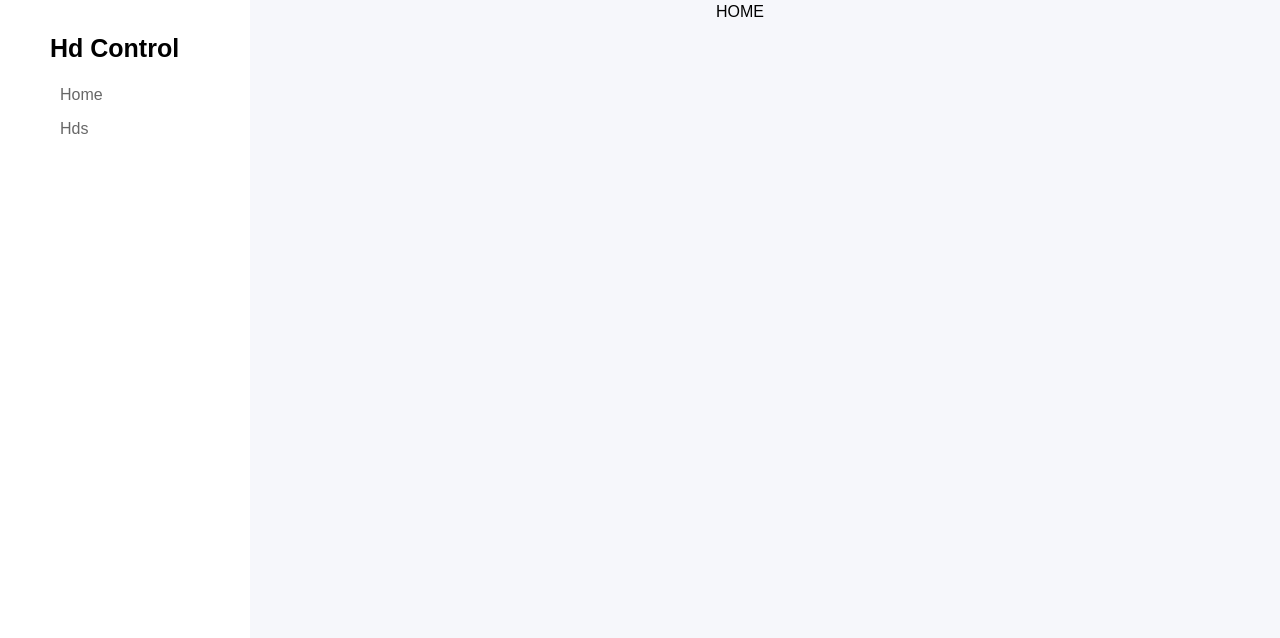
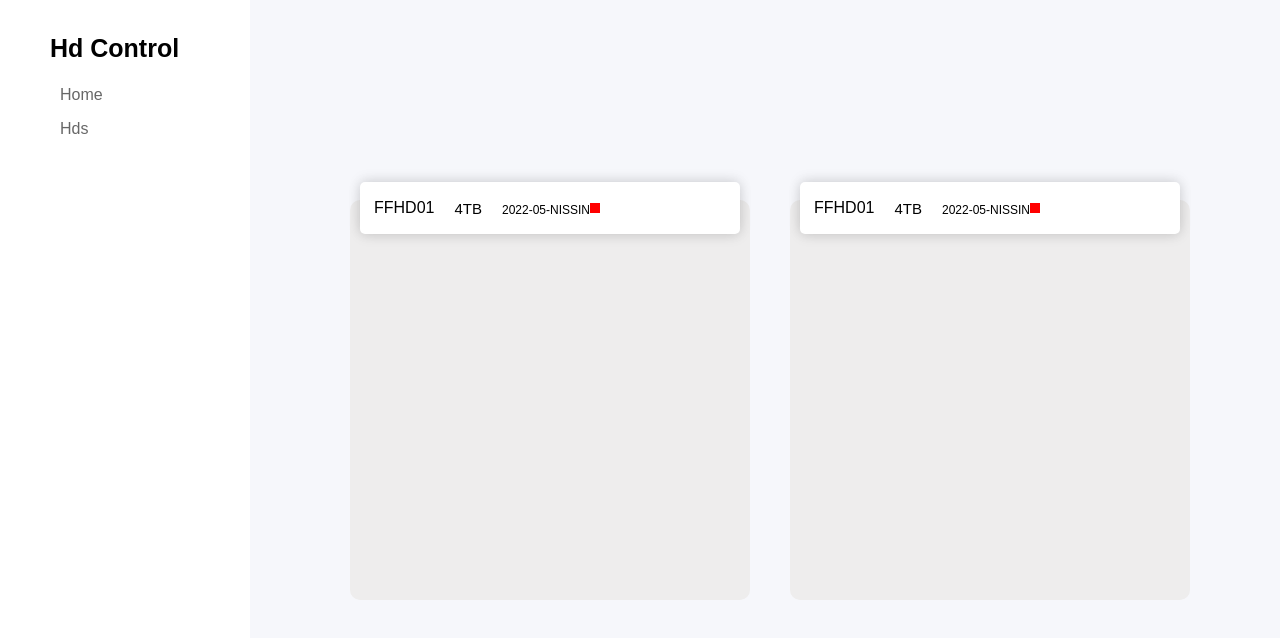
Before and after one commit to IvaStival/HDControl, a React (Create React App) app in the folder src/client/: page / in a window 1280 px wide. Shown: the top 638 px of the page. Built offline with nearby package versions, Linux system fonts and the light colour scheme; a web font is replaced by a local one.

Commit message:
Initiate the development of the Home page. Create the HdLocationList and HdLocationItem files. Delete some old files.

```diff
--- a/src/client/src/components/Button_BKP.js
+++ /dev/null
@@ -1,55 +0,0 @@
-import ClassName from 'classnames';
-
-const Button = ({
-    children,
-    primary,
-    secondary,
-    success,
-    warning,
-    danger,
-    outline,
-    rounded,
-    loading,
-    className,
-    ...rest
-}) => {
-    const classes = ClassName("flex flex-col items-center py-1.5 w-28", className, {
-        "bg-blue-400 hover:bg-blue-600 active:bg-blue-800 text-white" : primary,
-        "bg-zinc-500 hover:bg-zinc-500 active:bg-zinc-800 text-white" : secondary,
-        "bg-green-400  hover:bg-green-500 active:bg-green-700 text-white" : success,
-        "bg-yellow-400  hover:bg-yellow-500 active:bg-yellow-700 text-white" : success,
-        "bg-red-400  hover:bg-red-500 active:bg-red-700 text-white" : danger,
-        'bg-white': outline,
-        "rounded-xl": rounded,
-        "bg-white text-blue-600 border border-blue-500": primary && outline,
-        "text-zinc-600 border border-zinc-500": secondary && outline,
-        "text-green-600": success && outline,
-        "text-yellow-600": warning && outline,
-        "text-red-600": danger && outline,
-    })
-    return (
-        <button {...rest} className={classes} >
-            {children}
-        </button>
-    )
-}
-
-Button.protoTypes = {
-    checkVariationValue: ({primary, secondary, success, warning, danger}) => {
-        const count = (
-            Number(!!primary) +
-            Number(!!secondary) +
-            Number(!!success) +
-            Number(!!warning) +
-            Number(!!danger)
-        )
-
-        if(count > 1){
-            return new Error(
-                "Only one primary, secondary, success, warning, danger can be used."
-            )
-        }
-    }
-}
-
-export default Button;
--- /dev/null
+++ b/src/client/src/components/HdLocationItem.css
@@ -0,0 +1,30 @@
+.location-item {
+  position: relative;
+  display: flex;
+  align-items: center;
+  margin: 10px;
+  background-color: #fff;
+  padding: 14px;
+  top: -28px;
+  border-radius: 5px;
+  box-shadow: 0px 2px 13px rgba(0, 0, 0, 0.1), 0px -2px 13px rgba(0, 0, 0, 0.1);
+}
+
+.location-item .size {
+  position: relative;
+  font-size: 15px;
+  top: 1px;
+  margin-left: 20px;
+}
+
+.location-item .job {
+  position: relative;
+  font-size: 12px;
+  top: 2px;
+  margin-left: 20px;
+}
+
+.location-item .status {
+  width: 10px;
+  height: 10px;
+}
--- /dev/null
+++ b/src/client/src/components/HdLocationItem.jsx
@@ -0,0 +1,17 @@
+import "./HdLocationItem.css";
+
+const HdLocationItem = ({ ishome }) => {
+  return (
+    <div className="location-item">
+      <div className="hd-name">FFHD01</div>
+      <div className="size">4TB</div>
+      <div className="job">2022-05-NISSIN</div>
+      <div
+        className="status"
+        style={{ backgroundColor: `${ishome ? "green" : "red"}` }}
+      ></div>
+    </div>
+  );
+};
+
+export default HdLocationItem;
--- /dev/null
+++ b/src/client/src/components/HdLocationList.css
@@ -0,0 +1,7 @@
+.hd-lists .list {
+  width: 400px;
+  height: 400px;
+  margin: 20px;
+  border-radius: 10px;
+  background-color: rgb(238, 237, 237);
+}
--- /dev/null
+++ b/src/client/src/components/HdLocationList.jsx
@@ -0,0 +1,13 @@
+import HdLocationItem from "./HdLocationItem";
+import "./HdLocationList.css";
+
+const HdLocationList = ({ data }) => {
+  return (
+    <div className="list">
+      <h2>{data.title}</h2>
+      <HdLocationItem ishome={data.ishome} />
+    </div>
+  );
+};
+
+export default HdLocationList;
--- a/src/client/src/components/Table copy.js
+++ /dev/null
@@ -1,47 +0,0 @@
-import { Fragment } from 'react';
-import classname from 'classnames';
-
-const Table = ({data, config, keyFn}) => {
-    const renderedRows = data.map((row) => {
-        const renderedCells = config.map((column) => {
-            const className = classname("px-6 py-4", {
-                                        "font-medium text-gray-900 whitespace-nowrap dark:text-white" : column.highLight
-                                    });
-            return (
-                <td className={className} key={column.label}>{column.render(row)}</td>
-            )
-        });
-
-        return (
-            <tr className="bg-white border-b dark:bg-gray-800 dark:border-gray-700" key={keyFn(row)}>
-                {renderedCells}
-            </tr>
-        )
-    })
-
-    const renderedHeaders = config.map((column) => {
-        if(column.header){
-            return <Fragment key={column.name}>{column.header()}</Fragment>
-        }
-
-        return <th className='px-6 py-3' key={column.label}>
-                {column.label}
-            </th>
-
-    })
-
-    return (
-        <table className='w-full text-sm text-left text-gray-500 dark:text-gray-400'>
-            <thead className='text-xs text-gray-700 uppercase bg-gray-50 dark:bg-gray-700 dark:text-gray-400'>
-                <tr>
-                    {renderedHeaders}
-                </tr>
-            </thead>
-            <tbody>
-                {renderedRows}
-            </tbody>
-        </table>
-    )
-}
-
-export default Table;
--- a/src/client/src/pages/HdHome.css
+++ b/src/client/src/pages/HdHome.css
@@ -1,15 +1,37 @@
 .home-content {
   position: relative;
   display: flex;
+  align-items: center;
+  justify-content: center;
   height: 100vh;
-  width: calc(100% - 200px);
-  padding-left: 200px;
-
-  /* transform: translateX(200px); */
+  width: 100vw;
+  z-index: -1;
+  /* background-color: red; */
+  /* transform: translateX(100px); */
 }
 
-.text {
+.hd-lists {
   position: relative;
-  /* position: absolute; */
-  /* right: 0; */
+  display: flex;
+  justify-content: center;
+  align-items: center;
+  min-width: 300px;
+  height: 100%;
+  width: calc(100% - 245px);
+  transform: translateX(130px);
 }
+
+.hd-lists .list {
+  width: 400px;
+  height: 400px;
+  margin: 20px;
+  border-radius: 10px;
+  background-color: rgb(238, 237, 237);
+}
+
+.hd-lists .list h2 {
+  position: relative;
+  font-weight: bold;
+  font-size: 20px;
+  top: -35px;
+}
--- a/src/client/src/pages/HdHome.js
+++ b/src/client/src/pages/HdHome.js
@@ -1,9 +1,53 @@
 import "./HdHome.css";
+import HdLocationList from "../components/HdLocationList";
+
+import "./index.css";
 
 const HdHome = () => {
+  const config_home = [
+    {
+      hd: "FFHD01",
+      ishome: true,
+    },
+    {
+      hd: "FFHD010",
+      ishome: true,
+    },
+    {
+      hd: "FFHD011",
+      ishome: true,
+    },
+    {
+      hd: "FFHD100",
+      ishome: true,
+    },
+  ];
+
+  const config_far = [
+    {
+      hd: "FFHD02",
+      ishome: false,
+    },
+    {
+      hd: "FFHD012",
+      ishome: false,
+    },
+    {
+      hd: "FFHD041",
+      ishome: false,
+    },
+    {
+      hd: "FFHD120",
+      ishome: false,
+    },
+  ];
+
   return (
     <div className="home-content">
-      <div className="text">HOME</div>
+      <div className="hd-lists">
+        <HdLocationList title="Home" data={config_home} />
+        <HdLocationList title="Far Away" data={config_far} />
+      </div>
     </div>
   );
 };
```
